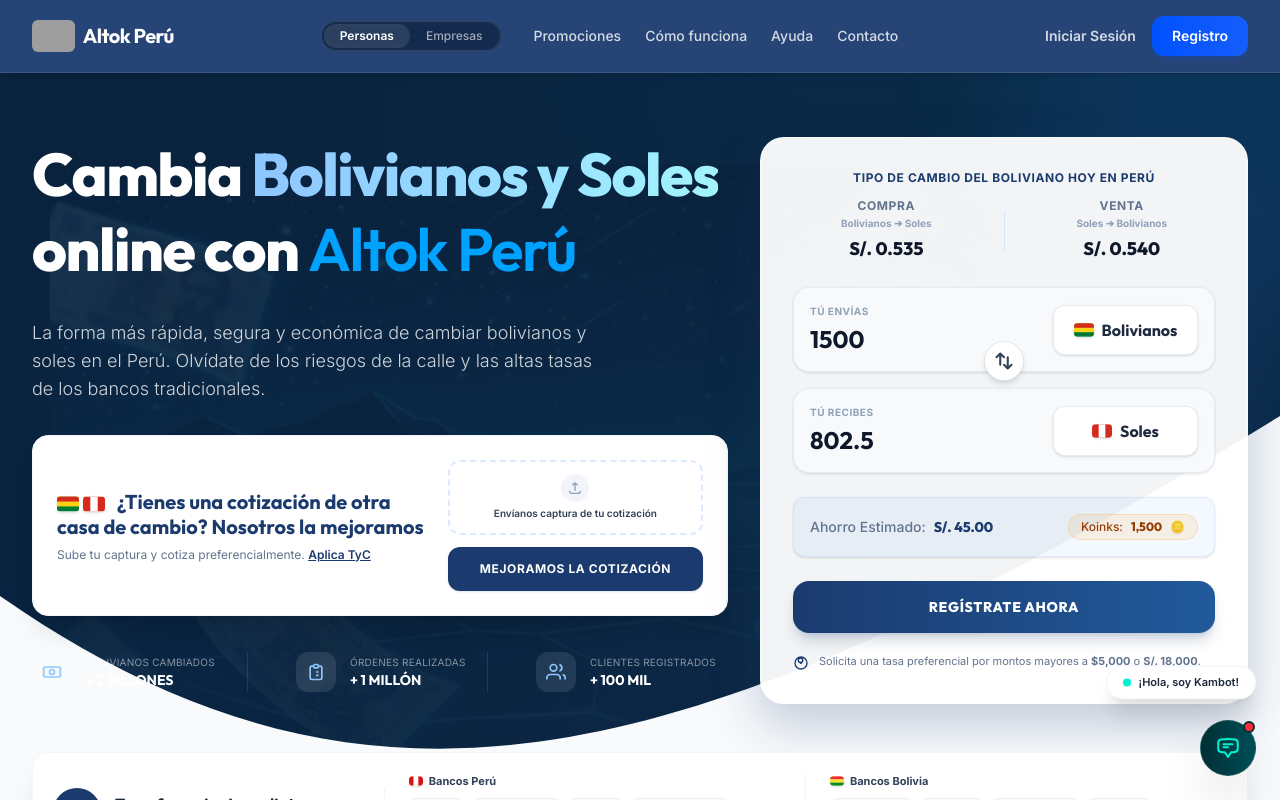
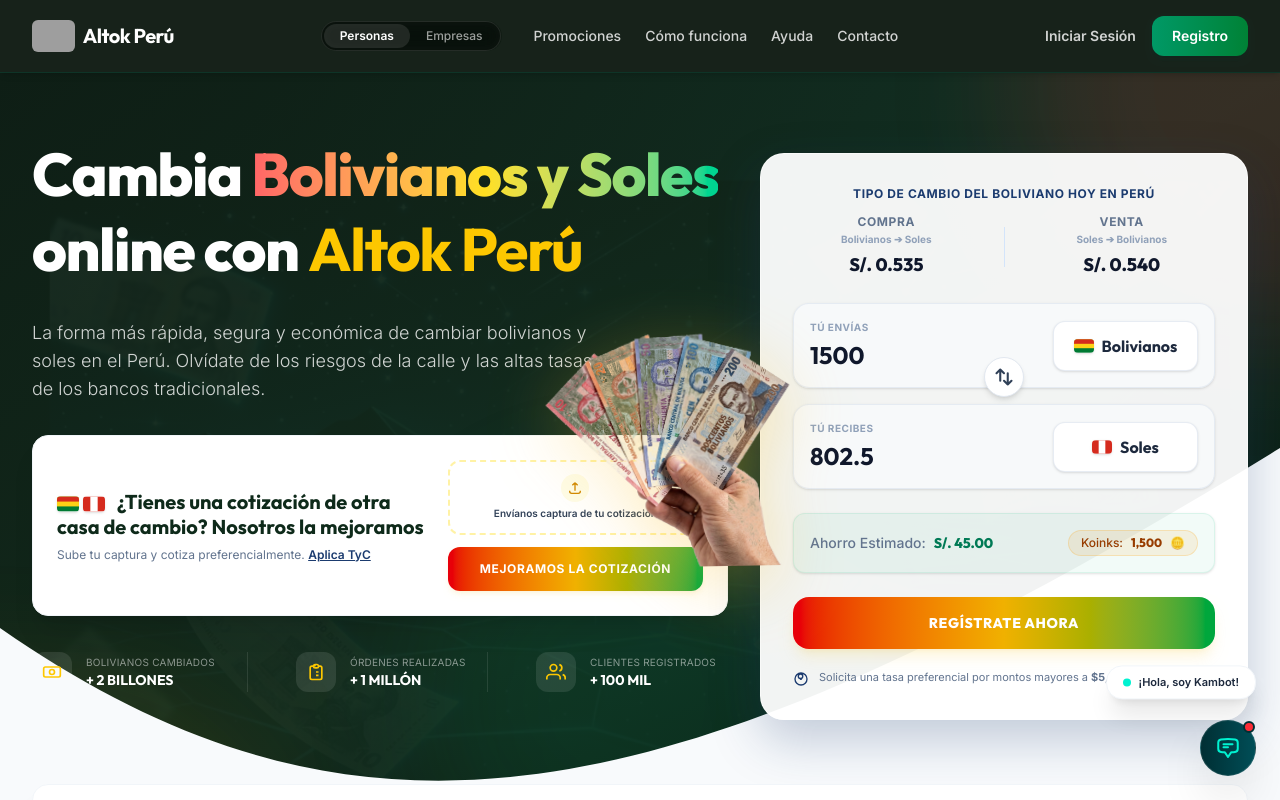
Before and after one commit to rodrigorayo/altok-peru, an Angular app: page / in a window 1280 px wide. Shown: the top 800 px of the page. Built offline with nearby package versions, Linux system fonts and the light colour scheme; grey boxes are pictures that could not be loaded.

Commit message:
feat: implement dynamic patriotic color themes and floating hand cash graphics based on conversion direction

```diff
--- a/src/app/app.html
+++ b/src/app/app.html
@@ -5,7 +5,7 @@
   <div *ngIf="!isLogin() && !isRegister()" class="flex flex-col min-h-screen">
 
   <!-- ==================== HEADER ESTÁTICO / NAVEGACIÓN ==================== -->
-  <nav class="sticky top-0 z-50 bg-[#1b3b6f]/95 backdrop-blur-md border-b border-white/10 text-white py-4 px-4 sm:px-6 lg:px-8 shadow-md">
+  <nav [ngClass]="tipoCambio() === 'BOB_TO_PEN' ? 'bg-[#0b170e]/95 border-emerald-900/40' : 'bg-[#150303]/95 border-red-950/40'" class="sticky top-0 z-50 backdrop-blur-md border-b text-white py-4 px-4 sm:px-6 lg:px-8 shadow-md transition-colors duration-500">
     <div class="max-w-7xl mx-auto flex items-center justify-between">
 
       <!-- Lado Izquierdo: Logo -->
@@ -34,25 +34,26 @@
 
         <button
           (click)="isPromociones.set(true); isAyuda.set(false); isContacto.set(false); isMobileMenuOpen.set(false)"
-          [class]="isPromociones() && !isAyuda() && !isContacto() ? 'text-brand-accent font-semibold' : 'hover:text-brand-accent text-white/80'"
+          [class]="isPromociones() && !isAyuda() && !isContacto() ? (tipoCambio() === 'BOB_TO_PEN' ? 'text-yellow-400 font-semibold' : 'text-red-400 font-semibold') : (tipoCambio() === 'BOB_TO_PEN' ? 'hover:text-yellow-400 text-white/80' : 'hover:text-red-400 text-white/80')"
           class="transition duration-200 cursor-pointer bg-transparent border-none p-0 text-sm font-medium text-left">
           Promociones
         </button>
         <a
           (click)="isPersonas.set(true); isPromociones.set(false); isAyuda.set(false); isContacto.set(false); isMobileMenuOpen.set(false)"
           href="#como-funciona"
-          class="hover:text-brand-accent transition duration-200">
+          [class]="tipoCambio() === 'BOB_TO_PEN' ? 'hover:text-yellow-400' : 'hover:text-red-400'"
+          class="transition duration-200">
           Cómo funciona
         </a>
         <button
           (click)="isAyuda.set(true); isPromociones.set(false); isContacto.set(false); isMobileMenuOpen.set(false)"
-          [class]="isAyuda() ? 'text-brand-accent font-semibold' : 'hover:text-brand-accent text-white/80'"
+          [class]="isAyuda() ? (tipoCambio() === 'BOB_TO_PEN' ? 'text-yellow-400 font-semibold' : 'text-red-400 font-semibold') : (tipoCambio() === 'BOB_TO_PEN' ? 'hover:text-yellow-400 text-white/80' : 'hover:text-red-400 text-white/80')"
           class="transition duration-200 cursor-pointer bg-transparent border-none p-0 text-sm font-medium text-left">
           Ayuda
         </button>
         <button
           (click)="isContacto.set(true); isPromociones.set(false); isAyuda.set(false); isMobileMenuOpen.set(false)"
-          [class]="isContacto() ? 'text-brand-accent font-semibold' : 'hover:text-brand-accent text-white/80'"
+          [class]="isContacto() ? (tipoCambio() === 'BOB_TO_PEN' ? 'text-yellow-400 font-semibold' : 'text-red-400 font-semibold') : (tipoCambio() === 'BOB_TO_PEN' ? 'hover:text-yellow-400 text-white/80' : 'hover:text-red-400 text-white/80')"
           class="transition duration-200 cursor-pointer bg-transparent border-none p-0 text-sm font-medium text-left">
           Contacto
         </button>
@@ -60,8 +61,8 @@
 
       <!-- Lado Derecho: Iniciar Sesión y Registro -->
       <div class="hidden lg:flex items-center gap-4 text-sm font-semibold">
-        <button (click)="showLogin()" class="text-white/80 hover:text-brand-accent transition duration-200 bg-transparent border-none cursor-pointer font-semibold">Iniciar Sesión</button>
-        <button (click)="showRegister()" class="bg-gradient-to-r from-brand-teal to-blue-600 hover:from-blue-500 hover:to-blue-700 text-white px-5 py-2.5 rounded-xl transition-all duration-300 shadow-md shadow-brand-teal/15 hover:shadow-lg hover:scale-[1.02] active:scale-[0.98] border-none cursor-pointer font-semibold">Registro</button>
+        <button (click)="showLogin()" [class]="tipoCambio() === 'BOB_TO_PEN' ? 'hover:text-yellow-400' : 'hover:text-red-400'" class="text-white/80 transition duration-200 bg-transparent border-none cursor-pointer font-semibold">Iniciar Sesión</button>
+        <button (click)="showRegister()" [ngClass]="tipoCambio() === 'BOB_TO_PEN' ? 'from-emerald-600 to-green-700 hover:from-emerald-500 hover:to-green-600 shadow-emerald-950/20' : 'from-red-600 to-rose-700 hover:from-red-500 hover:to-rose-600 shadow-rose-950/20'" class="bg-gradient-to-r text-white px-5 py-2.5 rounded-xl transition-all duration-300 shadow-md hover:shadow-lg hover:scale-[1.02] active:scale-[0.98] border-none cursor-pointer font-semibold">Registro</button>
       </div>
 
       <!-- Botón Menú Móvil -->
@@ -102,59 +103,61 @@
       <div class="flex flex-col gap-3.5 pl-2">
         <button
           (click)="isPromociones.set(true); isAyuda.set(false); isContacto.set(false); isMobileMenuOpen.set(false)"
-          [class]="isPromociones() && !isAyuda() && !isContacto() ? 'text-brand-accent font-semibold' : 'text-white/80'"
+          [class]="isPromociones() && !isAyuda() && !isContacto() ? (tipoCambio() === 'BOB_TO_PEN' ? 'text-yellow-400 font-semibold' : 'text-red-400 font-semibold') : 'text-white/80'"
           class="text-left hover:text-brand-accent transition text-sm py-1 bg-transparent border-none p-0 font-medium">
           Promociones
         </button>
         <a
           (click)="isPersonas.set(true); isPromociones.set(false); isAyuda.set(false); isContacto.set(false); isMobileMenuOpen.set(false)"
           href="#como-funciona"
-          class="text-white/80 hover:text-brand-accent transition text-sm py-1">
+          [class]="tipoCambio() === 'BOB_TO_PEN' ? 'hover:text-yellow-400' : 'hover:text-red-400'"
+          class="text-white/80 transition text-sm py-1">
           Cómo funciona
         </a>
         <button
           (click)="isAyuda.set(true); isPromociones.set(false); isContacto.set(false); isMobileMenuOpen.set(false)"
-          [class]="isAyuda() ? 'text-brand-accent font-semibold' : 'text-white/80'"
+          [class]="isAyuda() ? (tipoCambio() === 'BOB_TO_PEN' ? 'text-yellow-400 font-semibold' : 'text-red-400 font-semibold') : 'text-white/80'"
           class="text-left hover:text-brand-accent transition text-sm py-1 bg-transparent border-none p-0 font-medium">
           Ayuda
         </button>
         <button
           (click)="isContacto.set(true); isPromociones.set(false); isAyuda.set(false); isMobileMenuOpen.set(false)"
-          [class]="isContacto() ? 'text-brand-accent font-semibold' : 'text-white/80'"
+          [class]="isContacto() ? (tipoCambio() === 'BOB_TO_PEN' ? 'text-yellow-400 font-semibold' : 'text-red-400 font-semibold') : 'text-white/80'"
           class="text-left hover:text-brand-accent transition text-sm py-1 bg-transparent border-none p-0 font-medium">
           Contacto
         </button>
       </div>
 
       <div class="border-t border-white/10 pt-4 flex flex-col gap-3">
-        <button (click)="showLogin()" class="text-center text-white/80 hover:text-brand-accent transition text-sm py-2.5 bg-transparent border-none cursor-pointer font-semibold">Iniciar Sesión</button>
-        <button (click)="showRegister()" class="text-center bg-gradient-to-r from-brand-teal to-blue-600 hover:from-blue-500 hover:to-blue-700 text-white py-2.5 rounded-xl font-bold transition duration-300 border-none cursor-pointer">Registro</button>
+        <button (click)="showLogin()" [class]="tipoCambio() === 'BOB_TO_PEN' ? 'hover:text-yellow-400' : 'hover:text-red-400'" class="text-center text-white/80 transition text-sm py-2.5 bg-transparent border-none cursor-pointer font-semibold">Iniciar Sesión</button>
+        <button (click)="showRegister()" [ngClass]="tipoCambio() === 'BOB_TO_PEN' ? 'from-emerald-600 to-green-700 hover:from-emerald-500 hover:to-green-600' : 'from-red-600 to-rose-600 hover:from-red-500 hover:to-rose-600'" class="text-center bg-gradient-to-r text-white py-2.5 rounded-xl font-bold transition duration-300 border-none cursor-pointer">Registro</button>
       </div>
 
     </div>
   </nav>
 
   <!-- ==================== BANNER PRINCIPAL (HERO) ==================== -->
-  <header *ngIf="!isAyuda() && !isContacto()" class="relative bg-[#0a2540] text-white overflow-hidden pb-48 pt-16 px-4 sm:px-6 lg:px-8">
+  <header *ngIf="!isAyuda() && !isContacto()" [ngClass]="tipoCambio() === 'BOB_TO_PEN' ? 'bg-[#0f1f14]' : 'bg-[#260a0a]'" class="relative text-white overflow-hidden pb-48 pt-16 px-4 sm:px-6 lg:px-8 transition-colors duration-500">
 
     <!-- Capa de Fondo Dinámica Bolivia (Salar de Uyuni + Billetes Bolivianos) -->
     <div
-      [style.opacity]="tipoCambio() === 'BOB_TO_PEN' ? '0.45' : '0'"
+      [style.opacity]="tipoCambio() === 'BOB_TO_PEN' ? '0.35' : '0'"
       class="absolute inset-0 bg-[url('/bolivia_bg_banknotes.png')] bg-cover bg-center transition-opacity duration-700 pointer-events-none z-0">
     </div>
 
     <!-- Capa de Fondo Dinámica Perú (Machu Picchu + Billetes Soles) -->
     <div
-      [style.opacity]="tipoCambio() === 'PEN_TO_BOB' ? '0.45' : '0'"
+      [style.opacity]="tipoCambio() === 'PEN_TO_BOB' ? '0.35' : '0'"
       class="absolute inset-0 bg-[url('/peru_bg_banknotes.png')] bg-cover bg-center transition-opacity duration-700 pointer-events-none z-0">
     </div>
 
     <!-- Capa de Overlay de Gradiente Oscuro para Legibilidad -->
-    <div class="absolute inset-0 bg-gradient-to-br from-[#0a2540]/80 via-[#0a2540]/90 to-[#112d4e]/95 pointer-events-none z-0"></div>
+    <div [ngClass]="tipoCambio() === 'BOB_TO_PEN' ? 'from-[#0f1f14]/85 via-[#132c1c]/90 to-[#07130b]/95' : 'from-[#260a0a]/85 via-[#3d0f0f]/90 to-[#1b0505]/95'" class="absolute inset-0 bg-gradient-to-br pointer-events-none z-0 transition-colors duration-500"></div>
 
     <!-- Glow decorativo superior -->
-    <div class="absolute top-0 right-0 w-[500px] h-[500px] bg-blue-500/10 rounded-full blur-3xl -mr-60 -mt-60 pointer-events-none z-0"></div>
-    <div class="absolute bottom-0 left-0 w-[600px] h-[400px] bg-blue-500/5 rounded-full blur-3xl -ml-80 -mb-40 pointer-events-none z-0"></div>
+    <div [ngClass]="tipoCambio() === 'BOB_TO_PEN' ? 'bg-red-500/15' : 'bg-red-600/15'" class="absolute top-0 right-0 w-[500px] h-[500px] rounded-full blur-3xl -mr-60 -mt-60 pointer-events-none z-0 transition-colors duration-500"></div>
+    <div [ngClass]="tipoCambio() === 'BOB_TO_PEN' ? 'bg-yellow-500/10' : 'bg-rose-500/10'" class="absolute bottom-0 left-0 w-[600px] h-[400px] rounded-full blur-3xl -ml-80 -mb-40 pointer-events-none z-0 transition-colors duration-500"></div>
+    <div [ngClass]="tipoCambio() === 'BOB_TO_PEN' ? 'bg-emerald-500/10' : 'hidden'" class="absolute top-1/2 left-1/3 w-[400px] h-[400px] rounded-full blur-3xl pointer-events-none z-0 transition-colors duration-500"></div>
 
     <div class="max-w-7xl mx-auto relative z-20">
 
@@ -163,13 +166,34 @@
       <div *ngIf="isPersonas() && !isPromociones()" class="grid grid-cols-1 lg:grid-cols-12 gap-12 lg:gap-8 items-center animate-fade-in">
 
         <!-- Bloque Izquierdo: Copy y Estadísticas -->
-        <div class="lg:col-span-7 space-y-8">
+        <div class="lg:col-span-7 space-y-8 relative">
           <h1 class="text-4xl sm:text-5xl lg:text-6xl font-extrabold tracking-tight leading-tight text-white font-display">
-            Cambia <span class="text-transparent bg-clip-text bg-gradient-to-r from-blue-300 to-cyan-200">Bolivianos y Soles</span> online con <span class="text-brand-accent font-semibold">Altok Perú</span>
+            Cambia
+            <span [ngClass]="tipoCambio() === 'BOB_TO_PEN' ? 'from-red-400 via-yellow-300 to-emerald-400' : 'from-red-400 via-white to-red-400'" class="text-transparent bg-clip-text bg-gradient-to-r font-black">
+              Bolivianos y Soles
+            </span>
+            online con
+            <span [ngClass]="tipoCambio() === 'BOB_TO_PEN' ? 'text-yellow-400' : 'text-red-400'" class="font-bold">
+              Altok Perú
+            </span>
           </h1>
           <p class="text-lg text-white/80 max-w-xl font-light">
             La forma más rápida, segura y económica de cambiar bolivianos y soles en el Perú. Olvídate de los riesgos de la calle y las altas tasas de los bancos tradicionales.
           </p>
+
+          <!-- Ilustración Móvil de Billetes Flotantes -->
+          <div class="lg:hidden flex justify-center py-4 w-full z-10 pointer-events-none select-none animate-float-sway">
+            <img
+              *ngIf="tipoCambio() === 'BOB_TO_PEN'"
+              src="/bolivia_hand_cash.png"
+              alt="Billetes Bolivianos"
+              class="w-48 h-48 object-contain drop-shadow-[0_10px_20px_rgba(251,191,36,0.3)]" />
+            <img
+              *ngIf="tipoCambio() === 'PEN_TO_BOB'"
+              src="/peru_hand_cash.png"
+              alt="Billetes Soles"
+              class="w-48 h-48 object-contain drop-shadow-[0_10px_20px_rgba(239,68,68,0.3)]" />
+          </div>
 
           <!-- Bloque Interno Vertical: Cotización y Estadísticas Horizontales -->
           <div class="space-y-6">
@@ -179,7 +203,7 @@
               <div class="grid grid-cols-1 md:grid-cols-12 gap-6 items-center">
                 <!-- Info Section (7 cols) -->
                 <div class="md:col-span-7">
-                  <h3 class="text-base sm:text-lg lg:text-xl font-bold text-[#1b3b6f] font-display leading-tight">
+                  <h3 [ngClass]="tipoCambio() === 'BOB_TO_PEN' ? 'text-[#0e2a1a]' : 'text-[#300a0a]'" class="text-base sm:text-lg lg:text-xl font-bold font-display leading-tight">
                     <svg class="w-5.5 h-4 rounded-sm shadow-sm inline-block shrink-0 align-middle mr-1" viewBox="0 0 3 2" xmlns="http://www.w3.org/2000/svg">
                       <rect width="3" height="2" fill="#007a33"/>
                       <rect width="3" height="1.33" fill="#fcd116"/>
@@ -199,11 +223,11 @@
                 <!-- Actions Section (5 cols) -->
                 <div class="md:col-span-5 flex flex-col gap-3">
                   <!-- Zona Dotted Upload -->
-                  <label class="cursor-pointer border-2 border-dashed border-blue-100 rounded-xl p-3 flex flex-col items-center justify-center hover:bg-blue-50/20 transition relative overflow-hidden group w-full">
+                  <label [ngClass]="tipoCambio() === 'BOB_TO_PEN' ? 'border-yellow-300/40 hover:bg-yellow-50/5' : 'border-red-300/40 hover:bg-red-50/5'" class="cursor-pointer border-2 border-dashed rounded-xl p-3 flex flex-col items-center justify-center transition relative overflow-hidden group w-full">
                     <input type="file" class="hidden" (change)="onFileChange($event)" accept="image/*,.pdf" />
 
                     <div class="text-center space-y-1" *ngIf="!uploadedFileName()">
-                      <div class="w-7 h-7 bg-slate-100 rounded-full flex items-center justify-center text-slate-400 group-hover:scale-110 transition mx-auto">
+                      <div [ngClass]="tipoCambio() === 'BOB_TO_PEN' ? 'bg-yellow-50 text-yellow-600' : 'bg-red-50 text-red-600'" class="w-7 h-7 rounded-full flex items-center justify-center group-hover:scale-110 transition mx-auto">
                         <svg class="w-4 h-4" fill="none" stroke="currentColor" stroke-width="2" viewBox="0 0 24 24">
                           <path d="M4 16v1a3 3 0 003 3h10a3 3 0 003-3v-1m-4-8l-4-4m0 0L8 8m4-4v12" />
                         </svg>
@@ -213,12 +237,12 @@
 
                     <div class="text-center space-y-1" *ngIf="uploadedFileName()">
                       <span class="text-lg">📄</span>
-                      <p class="text-xs font-semibold text-[#1b3b6f] truncate max-w-[120px]">{{ uploadedFileName() }}</p>
+                      <p [ngClass]="tipoCambio() === 'BOB_TO_PEN' ? 'text-emerald-700' : 'text-red-700'" class="text-xs font-semibold truncate max-w-[120px]">{{ uploadedFileName() }}</p>
                       <p class="text-[9px] text-slate-400">Archivo seleccionado</p>
                     </div>
                   </label>
 
-                  <button class="w-full bg-[#1b3b6f] hover:bg-[#215a9c] text-white text-xs font-bold py-3.5 px-4 rounded-xl uppercase tracking-wider transition-all duration-300 shadow-sm shadow-[#1b3b6f]/10">
+                  <button [ngClass]="tipoCambio() === 'BOB_TO_PEN' ? 'bg-gradient-to-r from-red-600 via-yellow-500 to-green-600 shadow-md shadow-yellow-500/10' : 'bg-gradient-to-r from-red-600 to-rose-600 shadow-md shadow-red-500/10'" class="w-full text-white text-xs font-bold py-3.5 px-4 rounded-xl uppercase tracking-wider transition-all duration-300 hover:opacity-95">
                     {{ uploadedFileName() ? 'CAMBIAR ARCHIVO' : 'MEJORAMOS LA COTIZACIÓN' }}
                   </button>
                 </div>
@@ -229,7 +253,7 @@
             <div class="grid grid-cols-1 sm:grid-cols-3 gap-6 divide-y sm:divide-y-0 sm:divide-x divide-white/10 py-3">
               <!-- Stat 1 -->
               <div class="flex items-center gap-3.5 justify-center sm:justify-start">
-                <div class="p-2.5 bg-white/10 rounded-xl text-blue-300">
+                <div [ngClass]="tipoCambio() === 'BOB_TO_PEN' ? 'text-yellow-400' : 'text-red-400'" class="p-2.5 bg-white/10 rounded-xl transition-colors duration-500">
                   <svg class="w-5 h-5" fill="none" stroke="currentColor" stroke-width="2" viewBox="0 0 24 24">
                     <rect x="2" y="6" width="20" height="12" rx="2" />
                     <circle cx="12" cy="12" r="3" />
@@ -243,9 +267,9 @@
               </div>
               <!-- Stat 2 -->
               <div class="flex items-center gap-3.5 justify-center sm:justify-start sm:pl-6 pt-4 sm:pt-0">
-                <div class="p-2.5 bg-white/10 rounded-xl text-blue-300">
+                <div [ngClass]="tipoCambio() === 'BOB_TO_PEN' ? 'text-yellow-400' : 'text-red-400'" class="p-2.5 bg-white/10 rounded-xl transition-colors duration-500">
                   <svg class="w-5 h-5" fill="none" stroke="currentColor" stroke-width="2" viewBox="0 0 24 24">
-                    <path d="M9 5H7a2 2 0 00-2 2v12a2 2 0 002 2h10a2 2 0 002-2V7a2 2 0 00-2-2h-2M9 5a2 2 0 002 2h2a2 2 0 002-2M9 5a2 2 0 012-2h2a2 2 0 012 2m-3 7h3m-3 4h3m-6-4h.01M9 16h.01" />
+                    <path d="M9 5H7a2 2 0 00-2 2v12a2 2 0 002 2h10a2 2 0 002-2V7a2 2 0 00-2-2h-2M9 5a2 2 0 002 2h2a2 2 0 002-2M9 5a2 2 0 002-2M9 5a2 2 0 012-2h2a2 2 0 012 2m-3 7h3m-3 4h3m-6-4h.01M9 16h.01" />
                   </svg>
                 </div>
                 <div>
@@ -255,7 +279,7 @@
               </div>
               <!-- Stat 3 -->
               <div class="flex items-center gap-3.5 justify-center sm:justify-start sm:pl-6 pt-4 sm:pt-0">
-                <div class="p-2.5 bg-white/10 rounded-xl text-blue-300">
+                <div [ngClass]="tipoCambio() === 'BOB_TO_PEN' ? 'text-yellow-400' : 'text-red-400'" class="p-2.5 bg-white/10 rounded-xl transition-colors duration-500">
                   <svg class="w-5 h-5" fill="none" stroke="currentColor" stroke-width="2" viewBox="0 0 24 24">
                     <path d="M17 21v-2a4 4 0 00-4-4H5a4 4 0 00-4 4v2" />
                     <circle cx="9" cy="7" r="4" />
@@ -269,6 +293,20 @@
               </div>
             </div>
 
+          </div>
+
+          <!-- Ilustración Desktop de Billetes Flotantes (entre copy y calculadora) -->
+          <div class="hidden lg:block absolute -right-20 top-1/4 w-[280px] h-[280px] z-30 pointer-events-none select-none animate-float-sway">
+            <img
+              *ngIf="tipoCambio() === 'BOB_TO_PEN'"
+              src="/bolivia_hand_cash.png"
+              alt="Billetes Bolivianos"
+              class="w-full h-full object-contain drop-shadow-[0_15px_35px_rgba(251,191,36,0.35)]" />
+            <img
+              *ngIf="tipoCambio() === 'PEN_TO_BOB'"
+              src="/peru_hand_cash.png"
+              alt="Billetes Soles"
+              class="w-full h-full object-contain drop-shadow-[0_15px_35px_rgba(239,68,68,0.35)]" />
           </div>
         </div>
 
@@ -373,10 +411,10 @@
             </div>
 
             <!-- Ahorro Estimado y Koinks -->
-            <div class="flex flex-col sm:flex-row items-stretch sm:items-center justify-between gap-4 mt-6 bg-blue-500/5 p-4 rounded-xl border border-blue-500/10 text-sm shadow-sm">
+            <div [ngClass]="tipoCambio() === 'BOB_TO_PEN' ? 'bg-emerald-500/5 border-emerald-500/10' : 'bg-red-500/5 border-red-500/10'" class="flex flex-col sm:flex-row items-stretch sm:items-center justify-between gap-4 mt-6 p-4 rounded-xl border text-sm shadow-sm transition-colors duration-500">
               <div class="flex items-center gap-2">
                 <span class="text-slate-500 font-medium">Ahorro Estimado:</span>
-                <span class="font-extrabold text-[#1b3b6f] font-display">S/. {{ ahorroEstimado() | number:'1.2-2' }}</span>
+                <span [ngClass]="tipoCambio() === 'BOB_TO_PEN' ? 'text-emerald-700' : 'text-red-700'" class="font-extrabold font-display transition-colors duration-500">S/. {{ ahorroEstimado() | number:'1.2-2' }}</span>
               </div>
               <div class="flex items-center gap-2 bg-amber-500/10 text-amber-800 px-3 py-1 rounded-full border border-amber-500/20 self-start sm:self-auto">
                 <span class="font-medium text-xs">Koinks:</span>
@@ -387,7 +425,7 @@
 
             <!-- Botón Registro -->
             <div class="mt-6">
-              <button class="w-full bg-gradient-to-r from-[#1b3b6f] to-[#215a9c] hover:from-[#152e57] hover:to-[#1b3b6f] text-white font-extrabold py-4 px-6 rounded-2xl font-display shadow-lg shadow-[#1b3b6f]/20 hover:shadow-xl transition-all duration-300 uppercase tracking-wider text-sm active:scale-[0.99] border-none cursor-pointer">
+              <button [ngClass]="tipoCambio() === 'BOB_TO_PEN' ? 'bg-gradient-to-r from-red-600 via-yellow-500 to-green-600 shadow-lg shadow-yellow-500/15 hover:brightness-105' : 'bg-gradient-to-r from-red-600 to-rose-600 shadow-lg shadow-red-500/15 hover:brightness-105'" class="w-full text-white font-extrabold py-4 px-6 rounded-2xl font-display transition-all duration-300 uppercase tracking-wider text-sm active:scale-[0.99] border-none cursor-pointer">
                 Regístrate Ahora
               </button>
             </div>
--- a/src/styles.css
+++ b/src/styles.css
@@ -32,3 +32,19 @@
 .animate-fade-in {
   animation: fadeIn 0.4s cubic-bezier(0.16, 1, 0.3, 1) forwards;
 }
+
+@keyframes floatSway {
+  0% {
+    transform: translateY(0px) rotate(-1deg);
+  }
+  50% {
+    transform: translateY(-8px) rotate(1.5deg);
+  }
+  100% {
+    transform: translateY(0px) rotate(-1deg);
+  }
+}
+
+.animate-float-sway {
+  animation: floatSway 6s ease-in-out infinite;
+}
```
Also changed, not shown: public/bolivia_hand_cash.png (added), public/peru_hand_cash.png (added).
